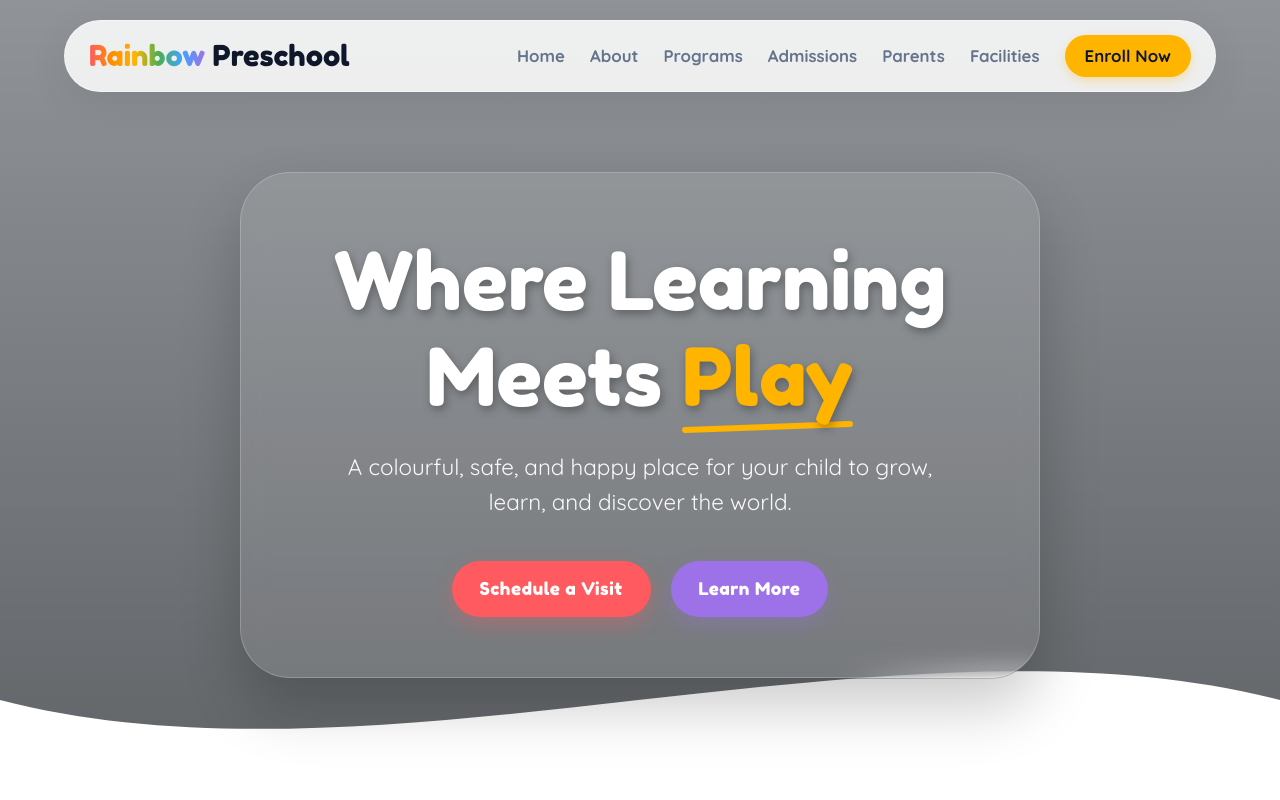
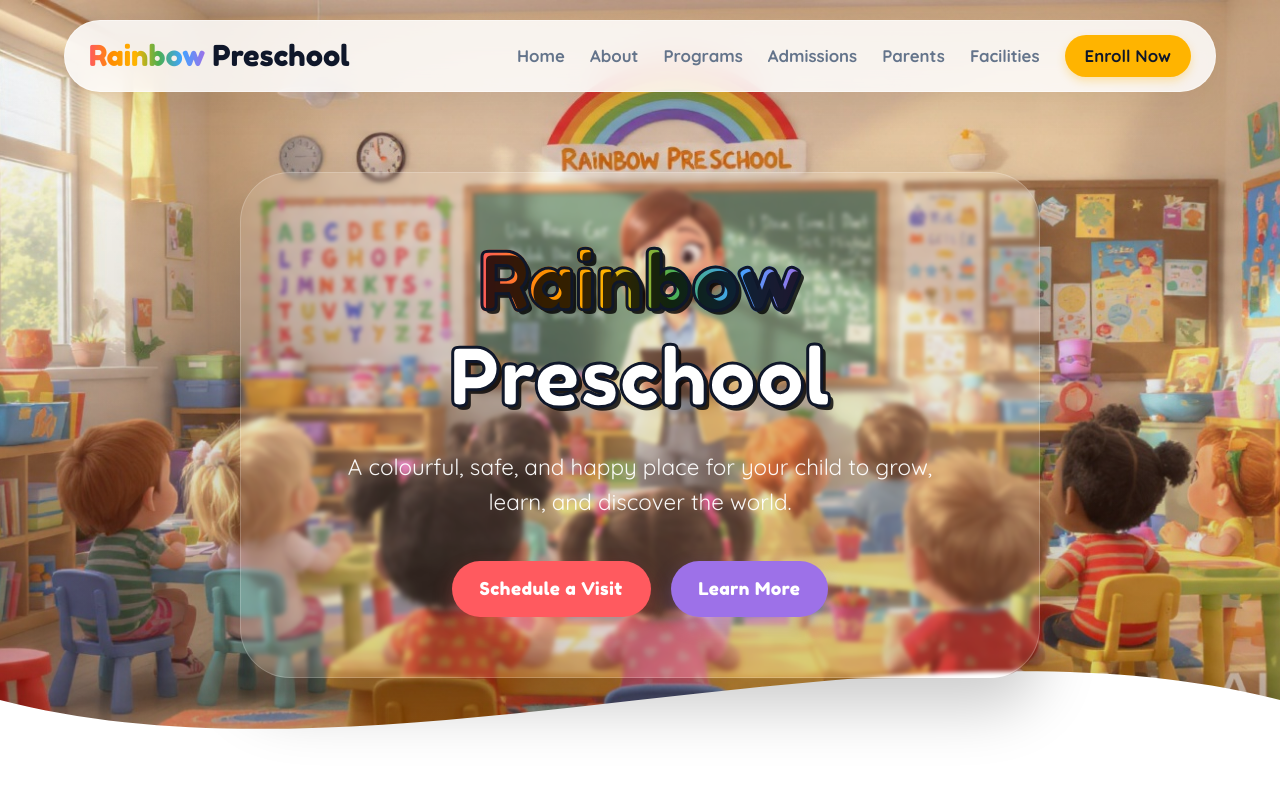
Before and after one commit to AlishaBijapure/Rainbow-Preschool, a plain HTML site: page index.html in a window 1280 px wide. Shown: the top 800 px of the page. Drawn offline with nearby package versions, Linux system fonts and the light colour scheme.

Commit message:
Update hero to Rainbow Preschool with colourful text and border

```diff
--- a/index.html
+++ b/index.html
@@ -42,7 +42,7 @@
         <!-- 1. Hero Section -->
         <section id="home" class="hero">
             <div class="hero-wrapper">
-                <h1>Where Learning Meets <span class="highlight">Play</span></h1>
+                <h1><span class="rainbow-text">Rainbow</span> Preschool</h1>
                 <p>A colourful, safe, and happy place for your child to grow, learn, and discover the world.</p>
                 <div class="hero-buttons">
                     <a href="#admissions" class="btn btn-primary">Schedule a Visit</a>
--- a/styles.css
+++ b/styles.css
@@ -461,9 +461,8 @@ section {
     min-height: 100vh;
     padding-top: 100px;
     padding-bottom: 50px;
-    /* UPDATE THE URL BELOW WITH YOUR BACKGROUND IMAGE */
-    background: linear-gradient(rgba(0, 0, 0, 0.4), rgba(0, 0, 0, 0.6)), var(--bg-soft-blue);
-    /* background-image: linear-gradient(rgba(0,0,0,0.4), rgba(0,0,0,0.6)), url('assets/images/rainbow.JPEG'); */
+    /* Fullscreen Fixed Background with Gradient Overlay and Image */
+    background: linear-gradient(rgba(0, 0, 0, 0), rgba(0, 0, 0, 0.186)), url('assets/images/rainbow.JPEG');
     background-size: cover;
     background-position: center;
     background-attachment: fixed;
@@ -473,7 +472,7 @@ section {
 
 .hero-wrapper {
     background: rgba(255, 255, 255, 0.1);
-    backdrop-filter: blur(12px);
+    backdrop-filter: blur(2px);
     -webkit-backdrop-filter: blur(12px);
     border: 1px solid rgba(255, 255, 255, 0.2);
     border-radius: var(--radius-lg);
@@ -497,7 +496,9 @@ section {
     font-size: 5rem;
     color: white;
     margin-bottom: 25px;
-    text-shadow: 2px 4px 10px rgba(0, 0, 0, 0.3);
+    /* Playful sticker-like text border */
+    -webkit-text-stroke: 3px var(--text-dark);
+    text-shadow: 4px 4px 0px rgba(0, 0, 0, 0.8);
 }
 
 .hero-wrapper .highlight {
```
